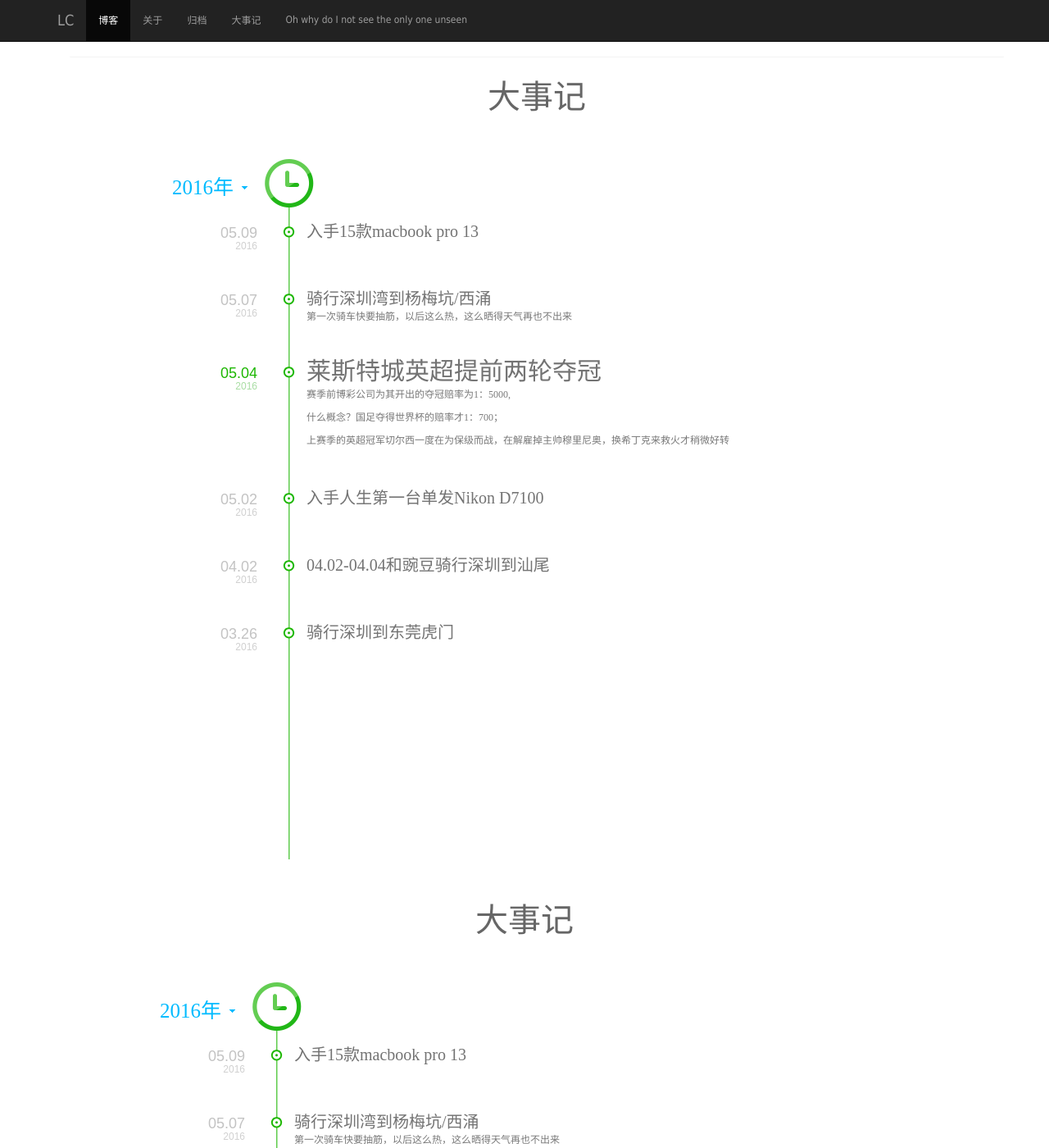
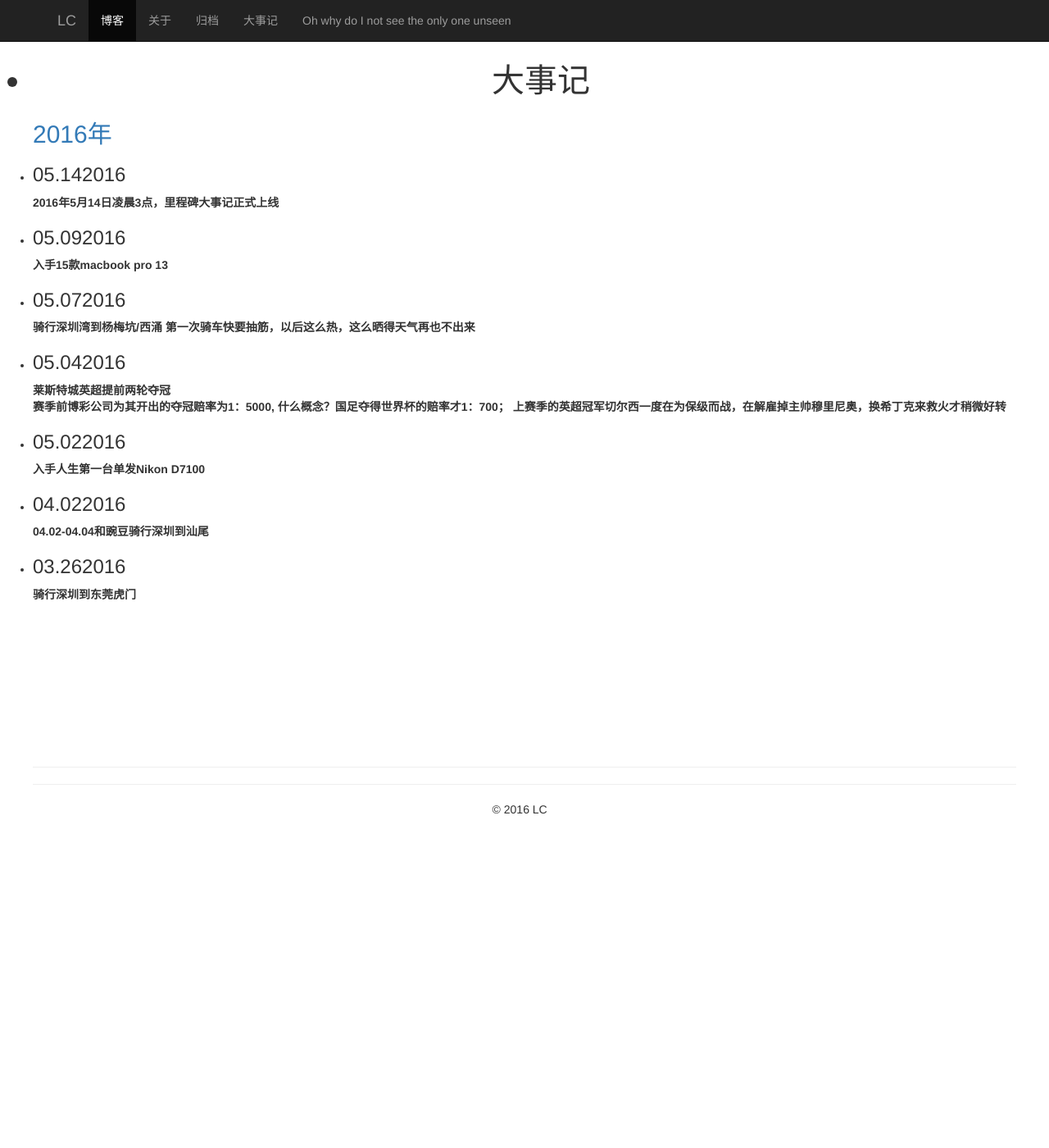
Before and after one commit to feifeierchampy/feifeierchampy.github.io, a Jekyll site: the page built from pages/timestamp.html, in a window 1280 px wide and 1400 px high. Shown: the whole window at 82% size. Built offline with Jekyll 4.4.1, drawn with Linux system fonts in a browser that asks for light colours; nearby versions of some CDN libraries; comment, search, counter and statistics services are not loaded; some of the changed text lies outside the part shown.

Commit message:
Update timestamp.html

```diff
--- a/pages/timestamp.html
+++ b/pages/timestamp.html
@@ -72,6 +72,5 @@
 				</div>
 			</div>
 		</div>
-				<link href="../assets/css/history.css" rel="stylesheet" />
 		<script src="../assets/js/jquery.js"></script>
 		<script src="../assets/js/main.js"></script>
```
Also changed, not shown: other parts of pages/timestamp.html (+1 -1 lines).
